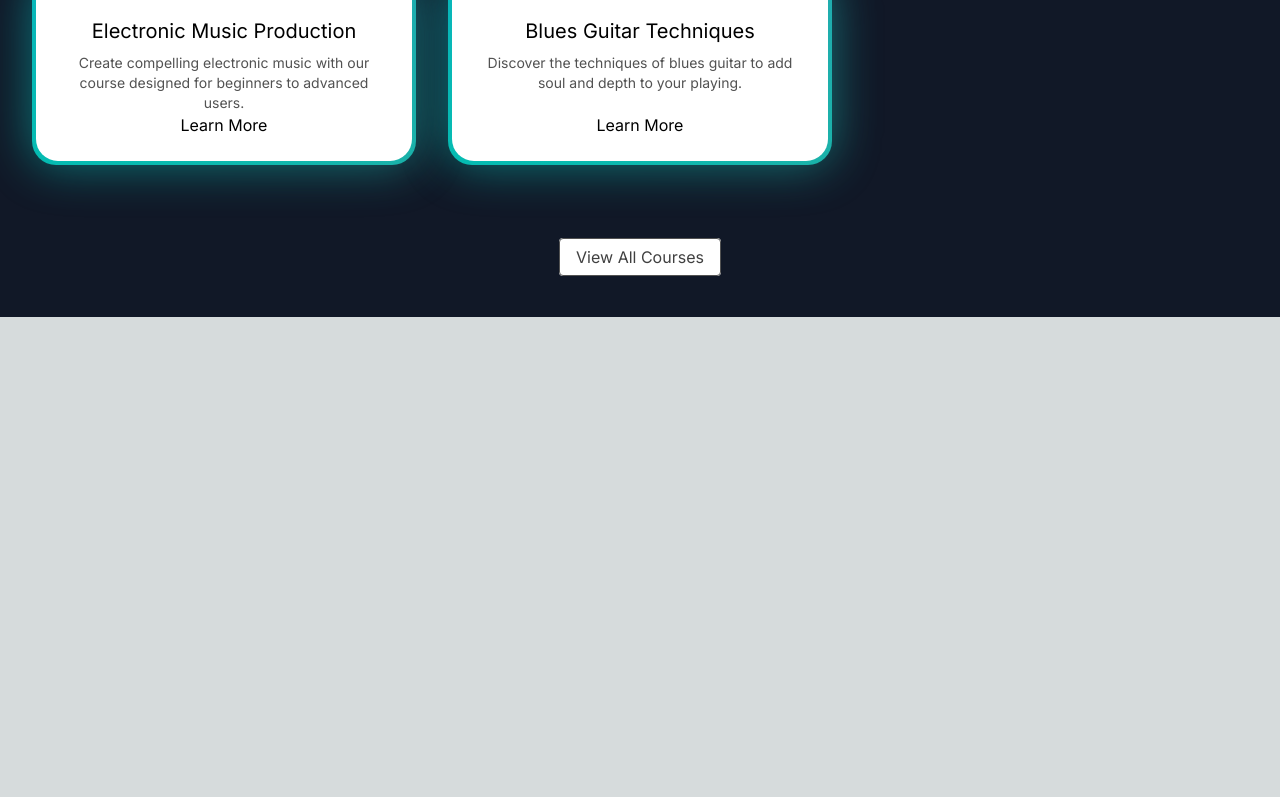
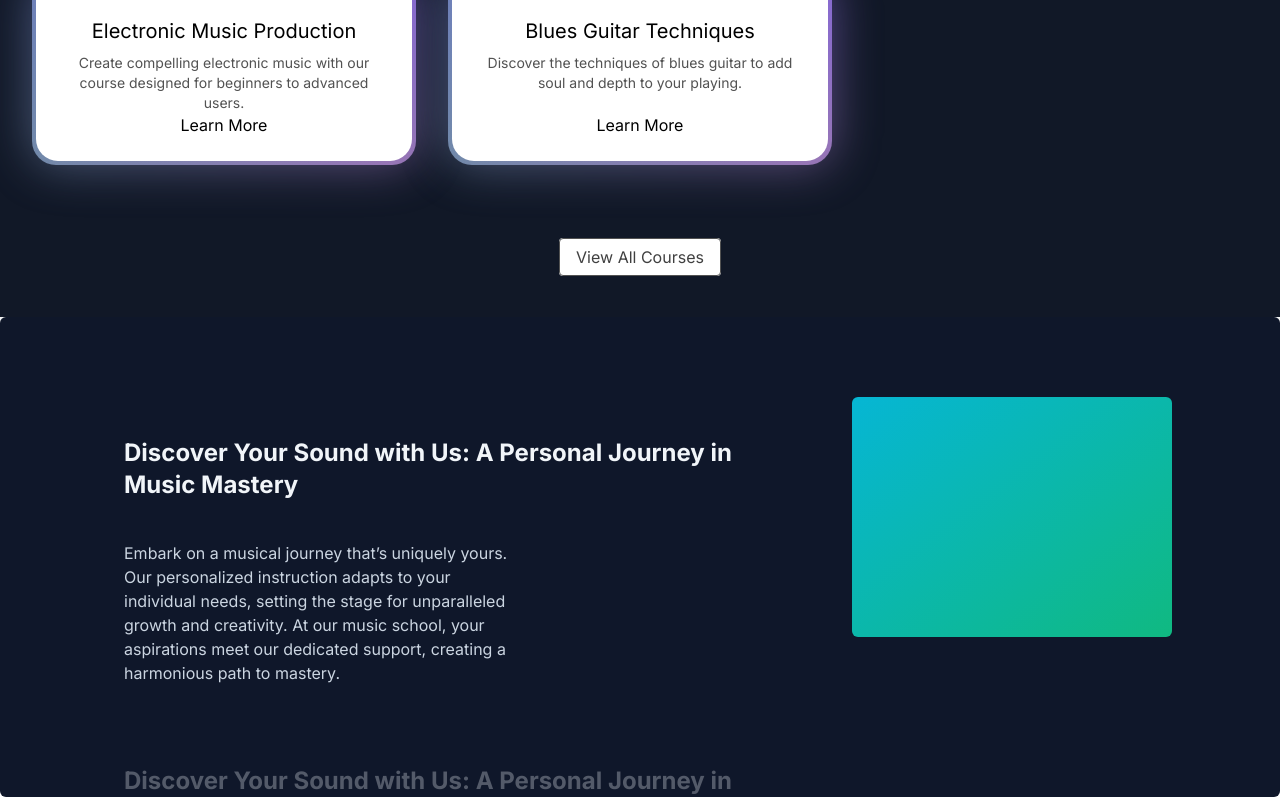
Before and after one commit to Abdus-Samee-007/music_academy, a Next.js app: page / in a window 1280 px wide. Shown: the part 1051-1848 px from the top of the page. Before the commit the page ends 1368 px from the top, so only its background shows below. Built offline with nearby package versions, Linux system fonts and the light colour scheme.

Commit message:
Sticky Scroll added

```diff
--- a/src/app/page.tsx
+++ b/src/app/page.tsx
@@ -1,5 +1,6 @@
 import FeaturedCourses from "@/components/FeaturedCourses";
 import HeroSection from "@/components/HeroSection";
+import WhyChooseUs from "@/components/WhyChooseUs";
 import Image from "next/image";
 
 export default function Home() {
@@ -7,6 +8,7 @@
    <main className="min-h-screen bg-black/0.96 antialiased bg-grid-white/[0.02]">
     <HeroSection />
     <FeaturedCourses />
+    <WhyChooseUs />
    </main>
   );
 }
--- /dev/null
+++ b/src/components/WhyChooseUs.tsx
@@ -0,0 +1,46 @@
+"use client";
+import React from "react";
+import { StickyScroll } from "@/components/ui/sticky-scroll-reveal"
+
+const musicSchoolContent = [
+    {
+      title: 'Discover Your Sound with Us: A Personal Journey in Music Mastery',
+      description:
+        'Embark on a musical journey that’s uniquely yours. Our personalized instruction adapts to your individual needs, setting the stage for unparalleled growth and creativity. At our music school, your aspirations meet our dedicated support, creating a harmonious path to mastery.',
+    },
+    {
+      title: 'Discover Your Sound with Us: A Personal Journey in Music Mastery',
+      description:
+        'Embark on a musical journey that’s uniquely yours. Our personalized instruction adapts to your individual needs, setting the stage for unparalleled growth and creativity. At our music school, your aspirations meet our dedicated support, creating a harmonious path to mastery.',
+    },
+    {
+      title: 'Discover Your Sound with Us: A Personal Journey in Music Mastery',
+      description:
+        'Embark on a musical journey that’s uniquely yours. Our personalized instruction adapts to your individual needs, setting the stage for unparalleled growth and creativity. At our music school, your aspirations meet our dedicated support, creating a harmonious path to mastery.',
+    },
+    {
+      title: 'Live Feedback & Engagement',
+      description:
+        'Immerse yourself in an interactive learning experience where feedback is immediate, just like real-time changes in a collaborative project. This approach enhances your understanding and mastery of music concepts and performance techniques.',
+    },
+    {
+      title: 'Cutting-Edge Curriculum',
+      description:
+        'Our curriculum is continuously updated to include the latest music education trends and technologies, ensuring you’re always learning with the most current and effective methods. Say goodbye to outdated materials and welcome an education that evolves with the industry.',
+    },
+    {
+      title: 'Limitless Learning Opportunities',
+      description:
+        'With our expansive resource library and dynamic course offerings, you’ll never find yourself without something new to explore. Our platform provides continuous opportunities for growth, ensuring your musical skills are always advancing.',
+    },
+  ];
+
+function WhyChooseUs() {
+  return (
+    <div>
+        <StickyScroll content={musicSchoolContent} />
+    </div>
+  )
+}
+
+export default WhyChooseUs
--- /dev/null
+++ b/src/components/ui/sticky-scroll-reveal.tsx
@@ -0,0 +1,88 @@
+"use client";
+import React, { useRef } from "react";
+import { useMotionValueEvent, useScroll } from "framer-motion";
+import { motion } from "framer-motion";
+
+export const StickyScroll = ({
+  content,
+}: {
+  content: {
+    title: string;
+    description: string;
+  }[];
+}) => {
+  const [activeCard, setActiveCard] = React.useState(0);
+  const ref = useRef<any>(null);
+  const { scrollYProgress } = useScroll({
+    container: ref,
+    offset: ["start start", "end start"],
+  });
+  const cardLength = content.length;
+
+  useMotionValueEvent(scrollYProgress, "change", (latest) => {
+    const cardsBreakpoints = content.map((_, index) => index / cardLength);
+    cardsBreakpoints.forEach((breakpoint, index) => {
+      if (latest > breakpoint - 0.2 && latest <= breakpoint) {
+        setActiveCard(() => index);
+      }
+    });
+  });
+
+  const backgroundColors = [
+    "var(--slate-900)",
+    "var(--black)",
+    "var(--neutral-900)",
+  ];
+  const linearGradients = [
+    "linear-gradient(to bottom right, var(--cyan-500), var(--emerald-500))",
+    "linear-gradient(to bottom right, var(--pink-500), var(--indigo-500))",
+    "linear-gradient(to bottom right, var(--orange-500), var(--yellow-500))",
+  ];
+  return (
+    <motion.div
+      animate={{
+        backgroundColor: backgroundColors[activeCard % backgroundColors.length],
+      }}
+      className="h-[30rem] overflow-y-auto flex justify-center relative space-x-10 rounded-md p-10"
+      ref={ref}
+    >
+      <div className="div relative flex items-start px-4">
+        <div className="max-w-2xl">
+          {content.map((item, index) => (
+            <div key={item.title + index} className="my-20">
+              <motion.h2
+                initial={{
+                  opacity: 0,
+                }}
+                animate={{
+                  opacity: activeCard === index ? 1 : 0.3,
+                }}
+                className="text-2xl font-bold text-slate-100"
+              >
+                {item.title}
+              </motion.h2>
+              <motion.p
+                initial={{
+                  opacity: 0,
+                }}
+                animate={{
+                  opacity: activeCard === index ? 1 : 0.3,
+                }}
+                className="text-kg text-slate-300 max-w-sm mt-10"
+              >
+                {item.description}
+              </motion.p>
+            </div>
+          ))}
+          <div className="h-40" />
+        </div>
+      </div>
+      <motion.div
+        animate={{
+          background: linearGradients[activeCard % linearGradients.length],
+        }}
+        className="hidden lg:block h-60 w-80 rounded-md bg-white sticky top-10 overflow-hidden"
+      ></motion.div>
+    </motion.div>
+  );
+};
```
